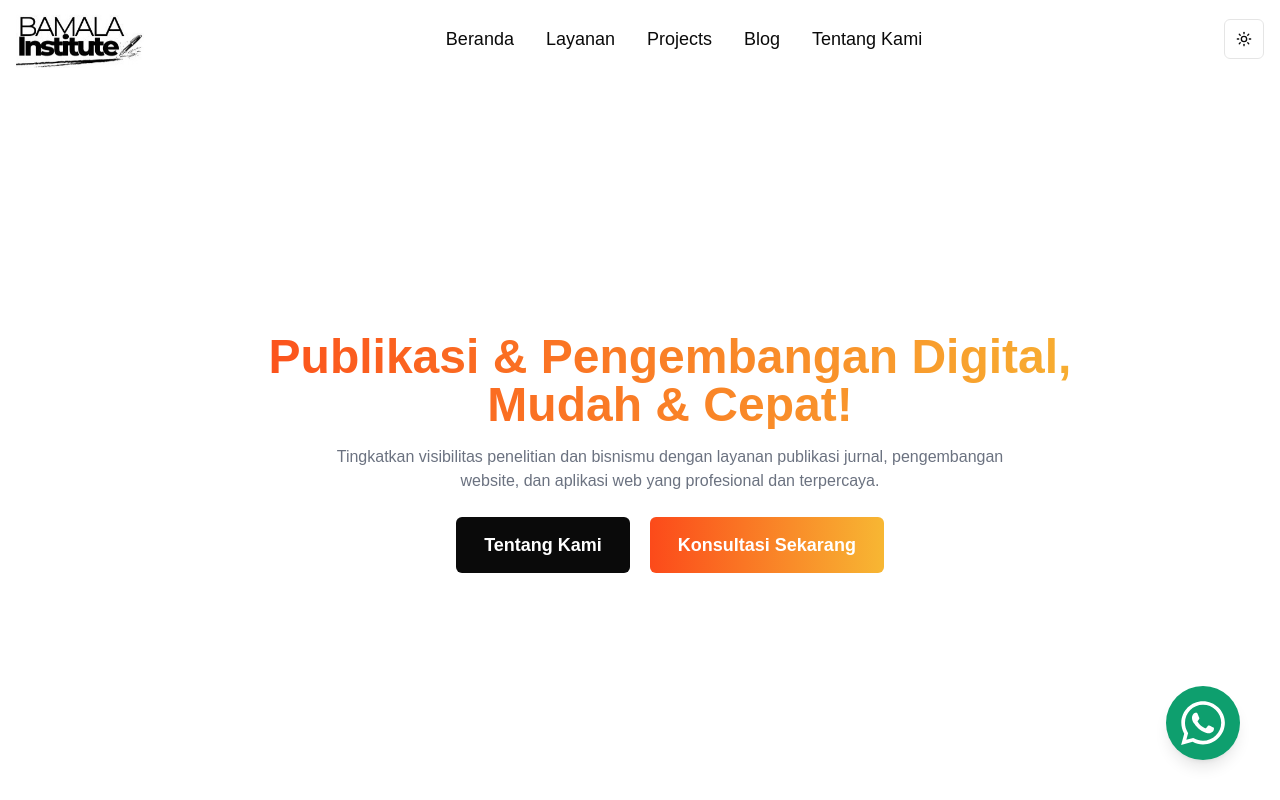
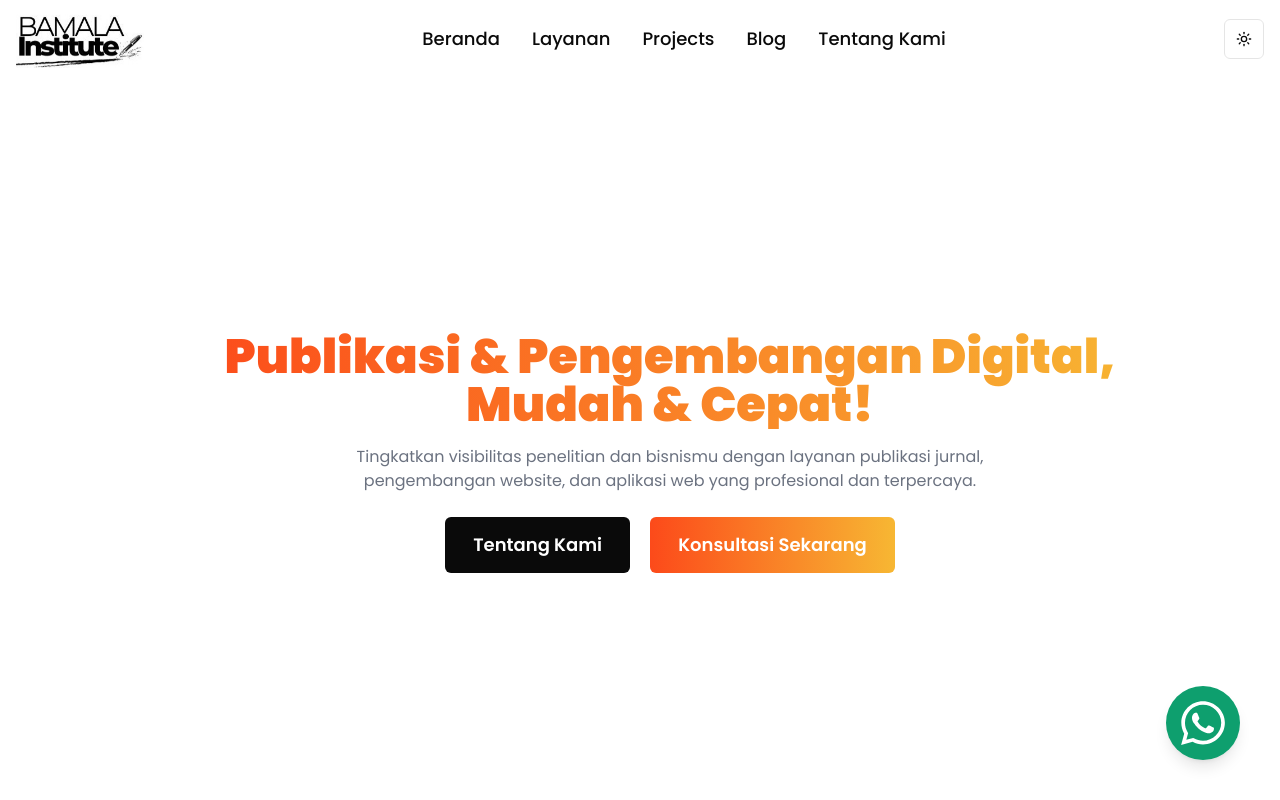
Before and after one commit to Mukti102/bamala, a React (Vite) app: page / in a window 1280 px wide. Shown: the top 800 px of the page. Built offline with nearby package versions, Linux system fonts and the light colour scheme; no server answers.

Commit message:
fix again

```diff
--- a/src/index.css
+++ b/src/index.css
@@ -1,7 +1,7 @@
+@import url('https://fonts.googleapis.com/css2?family=Albert+Sans:ital,wght@0,100..900;1,100..900&family=Inter:ital,opsz,wght@0,14..32,100..900;1,14..32,100..900&family=Open+Sans:ital,wght@0,300..800;1,300..800&family=Poppins:ital,wght@0,100;0,200;0,300;0,400;0,500;0,600;0,700;0,800;0,900;1,100;1,200;1,300;1,400;1,500;1,600;1,700;1,800;1,900&family=Roboto:ital,wght@0,100;0,300;0,400;0,500;0,700;0,900;1,100;1,300;1,400;1,500;1,700;1,900&family=Source+Sans+3:ital,wght@0,200..900;1,200..900&display=swap');
 @tailwind base;
 @tailwind components;
 @tailwind utilities;
-@import url('https://fonts.googleapis.com/css2?family=Albert+Sans:ital,wght@0,100..900;1,100..900&family=Inter:ital,opsz,wght@0,14..32,100..900;1,14..32,100..900&family=Open+Sans:ital,wght@0,300..800;1,300..800&family=Poppins:ital,wght@0,100;0,200;0,300;0,400;0,500;0,600;0,700;0,800;0,900;1,100;1,200;1,300;1,400;1,500;1,600;1,700;1,800;1,900&family=Roboto:ital,wght@0,100;0,300;0,400;0,500;0,700;0,900;1,100;1,300;1,400;1,500;1,700;1,900&family=Source+Sans+3:ital,wght@0,200..900;1,200..900&display=swap');
 @layer base {
   :root {
     --gradient-start: #fc4a1a;
--- a/src/pages/Home.jsx
+++ b/src/pages/Home.jsx
@@ -2,9 +2,9 @@ import React from "react";
 import Hero from "@/components/Hero";
 import Service from "@/components/Service";
 import Testimoni from "@/components/ui/Testimoni";
-import FAQ from "@/components/Faq";
 import Journals from "@/components/Journals";
 import { Projects } from "@/components/Projects";
+import FAQ from "@/components/FAQ";
 
 function Home() {
   return (
```
